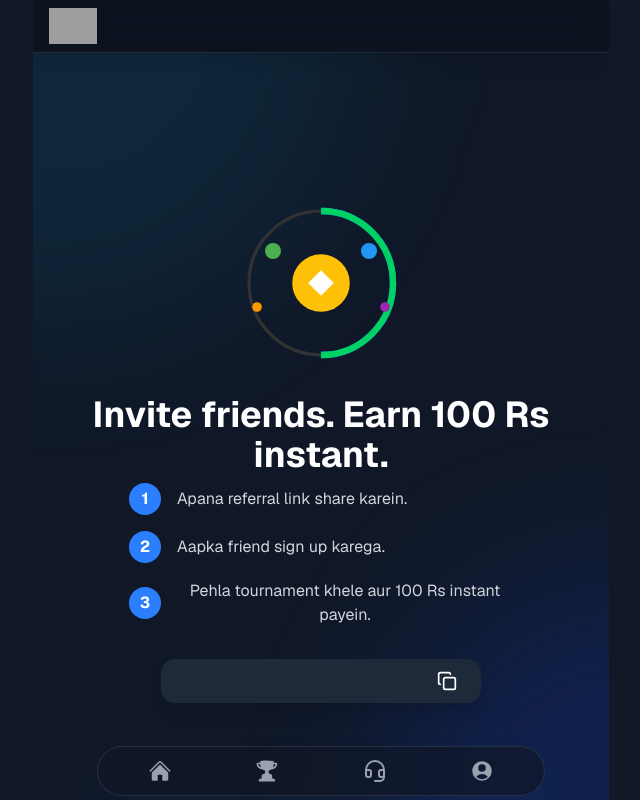
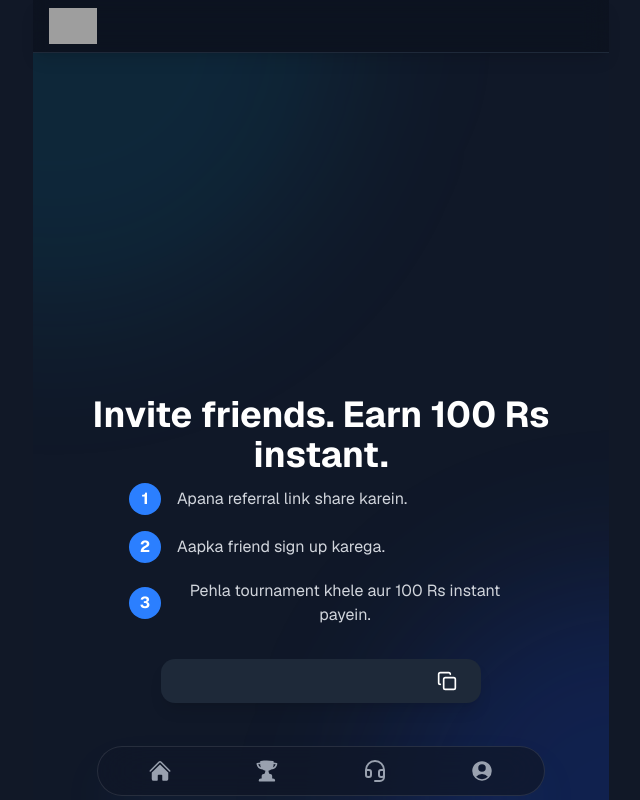
Before and after one commit to princenishad904/apnasquad, a Next.js app: page /invite in a window 1280 px wide. Shown: the whole page, without its empty margins (319-959 px from the left). Built offline with nearby package versions, Linux system fonts and the light colour scheme; grey boxes are pictures that could not be loaded.

Commit message:
fix error

```diff
--- a/src/app/(user)/invite/page.js
+++ b/src/app/(user)/invite/page.js
@@ -1,16 +1,11 @@
 "use client";
-import React from "react";
-import {
-  ArrowLeft,
-  Copy,
-  MessageCircle,
-  Share2,
-  PhoneCall,
-} from "lucide-react";
+import React, { Suspense } from "react";
+import { Copy } from "lucide-react";
 import { useSearchParams } from "next/navigation";
 import { toast } from "sonner";
 
-export default function App() {
+// Yeh inner component banado jo sirf searchParams use karega
+function InviteContent() {
   const searchParams = useSearchParams();
   const referralCode = searchParams.get("referralCode");
 
@@ -18,57 +13,19 @@ export default function App() {
     await navigator.clipboard.writeText(
       `https://team04.site/sign-up?referralCode=${code}`
     );
-    toast.success("coppied");
+    toast.success("Copied");
   };
+
   return (
-    // Main container with a dark background and full viewport size.
-    // It uses flexbox to center the content.
-    <div className="flex flex-col items-center justify-between min-h-screen bg-transaprent text-white p-4 font-sans">
-      {/* Main content area, centered */}
     <div className="flex flex-col items-center flex-grow justify-center text-center px-4">
-        {/* Placeholder for the central graphic. Using a simple SVG to mimic the design. */}
       <div className="w-40 h-40 mb-8 flex items-center justify-center">
-          <svg viewBox="0 0 100 100" className="w-full h-full">
-            {/* Outer large circle */}
-            <circle
-              cx="50"
-              cy="50"
-              r="45"
-              stroke="#333"
-              strokeWidth="2"
-              fill="none"
-            />
-            {/* Blue and green arcs and circles to simulate the circular graphic */}
-            <path
-              d="M50 5 A 45 45 0 1 1 50 95"
-              stroke="#007bff"
-              strokeWidth="4"
-              fill="none"
-            />
-            <path
-              d="M50 95 A 45 45 0 1 1 50 5"
-              stroke="#00d164"
-              strokeWidth="4"
-              fill="none"
-              transform="rotate(180 50 50)"
-            />
-            {/* Inner yellow circle with a diamond shape */}
-            <circle cx="50" cy="50" r="18" fill="#FFC107" />
-            <polygon points="50,42 58,50 50,58 42,50" fill="white" />
-            {/* Small floating circles and dots */}
-            <circle cx="20" cy="30" r="5" fill="#4CAF50" />
-            <circle cx="80" cy="30" r="5" fill="#2196F3" />
-            <circle cx="10" cy="65" r="3" fill="#FF9800" />
-            <circle cx="90" cy="65" r="3" fill="#9C27B0" />
-          </svg>
+        {/* aapka SVG code yaha */}
       </div>
 
-        {/* Heading updated for new offer */}
       <h1 className="text-2xl sm:text-3xl md:text-4xl font-bold mb-2">
         Invite friends. Earn 100 Rs instant.
       </h1>
 
-        {/* Step-by-step instructions */}
       <div className="space-y-4 mb-8 max-w-sm">
         <div className="flex items-center space-x-4">
           <span className="flex-shrink-0 w-8 h-8 flex items-center justify-center rounded-full bg-blue-500 text-white font-bold">
@@ -92,8 +49,6 @@ export default function App() {
         </div>
       </div>
 
-        {/* Copy referral link button */}
-
       <div className="flex items-center justify-between w-full max-w-xs px-6 py-3 bg-gray-800 text-white rounded-xl shadow-lg transition-colors">
         <span className="font-semibold text-base">{referralCode}</span>
         <button onClick={() => handleInvite(referralCode)} className="">
@@ -101,6 +56,15 @@ export default function App() {
         </button>
       </div>
     </div>
+  );
+}
+
+export default function Invite() {
+  return (
+    <div className="flex flex-col items-center justify-between min-h-screen bg-transparent text-white p-4 font-sans">
+      <Suspense fallback={<p className="text-gray-400">Loading...</p>}>
+        <InviteContent />
+      </Suspense>
     </div>
   );
 }
--- a/src/store/baseApi.js
+++ b/src/store/baseApi.js
@@ -3,8 +3,8 @@ import { createApi, fetchBaseQuery } from "@reduxjs/toolkit/query/react";
 export const baseApi = createApi({
   reducerPath: "api",
   baseQuery: fetchBaseQuery({
-    // baseUrl: "https://api1.team04.site/api/v1",
-    baseUrl: "http://localhost:5000/api/v1",
+    baseUrl: "https://api1.team04.site/api/v1",
+    // baseUrl: "http://localhost:5000/api/v1",
     credentials: "include",
   }),
   tagTypes: ["User", "Tournament", "Order", "Admin", "Withdraw"],
```
Lines whose indentation alone changed are shown as unchanged.
